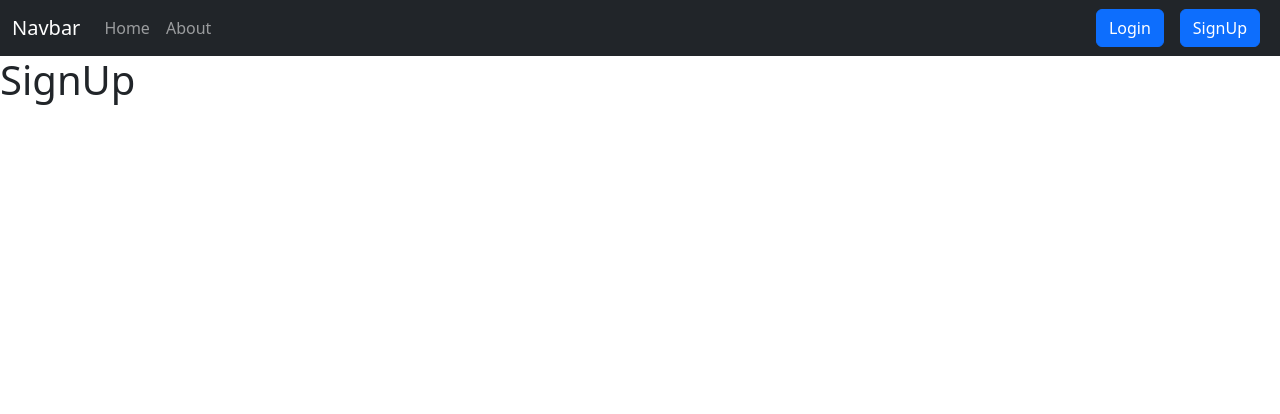
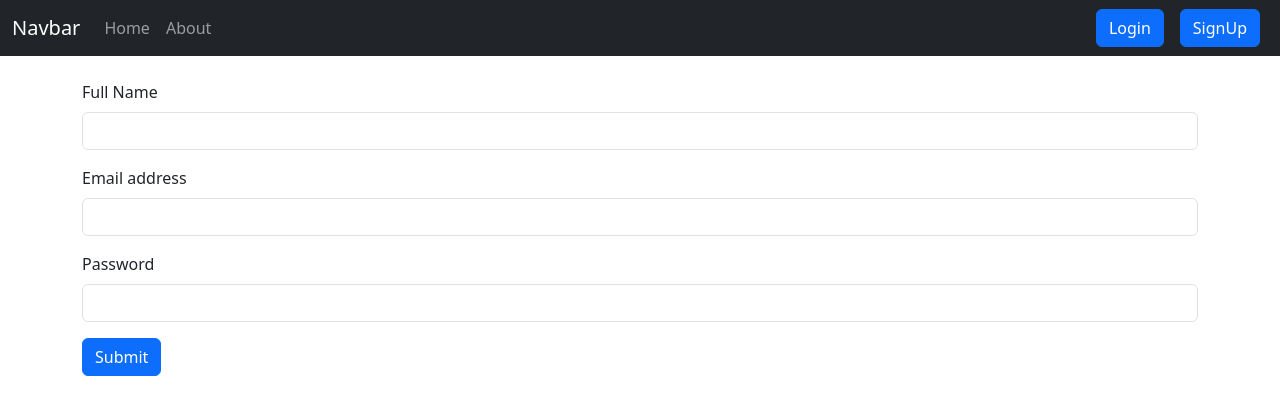
Before and after one commit to HmUmaxKhan/NotesCloud, a React (Create React App) app: page /signup in a window 1280 px wide. Shown: the top 414 px of the page. Built offline with nearby package versions, Linux system fonts and the light colour scheme.

Commit message:
Successfully add the SignUp page

```diff
--- a/src/components/Signup.js
+++ b/src/components/Signup.js
@@ -1,9 +1,89 @@
-import React from 'react'
+import React, { useState } from "react";
+import { useNavigate } from "react-router-dom";
 
 function Signup() {
+  const navigate = useNavigate();
+
+  const handleSubmit = async (e) => {
+    e.preventDefault();
+
+    let res = await fetch("http://localhost:5000/api/auth/createuser", {
+      method: "POST",
+      headers: {
+        "content-type": "application/json",
+      },
+      body: JSON.stringify({
+        name: signUp.name,
+        email: signUp.email,
+        password: signUp.password,
+      }),
+    });
+    let result = await res.json();
+    console.log(result);
+
+    if (result.sucess) {
+      localStorage.setItem("token", result.authtoken);
+      navigate("/Login");
+    } else {
+      alert("Please signUp with correct incredentials");
+    }
+  };
+
+  const [signUp, setsignUp] = useState({ name: "", email: "", password: "" });
+
+  const handleChange = (event) => {
+    setsignUp({ ...signUp, [event.target.name]: event.target.value });
+  };
+
   return (
-    <div><h1>SignUp</h1></div>
-  )
+    <div className="container my-4">
+      <form onSubmit={handleSubmit}>
+        <div className="mb-3">
+          <label htmlFor="exampleInputEmail1" className="form-label">
+            Full Name
+          </label>
+          <input
+            type="text"
+            className="form-control"
+            id="name"
+            name="name"
+            onChange={handleChange}
+            aria-describedby="emailHelp"
+          />
+        </div>
+        <div className="mb-3">
+          <label htmlFor="exampleInputEmail1" className="form-label">
+            Email address
+          </label>
+          <input
+            type="email"
+            className="form-control"
+            id="email"
+            name="email"
+            onChange={handleChange}
+            aria-describedby="emailHelp"
+          />
+        </div>
+        <div className="mb-3">
+          <label htmlFor="exampleInputPassword1" className="form-label">
+            Password
+          </label>
+          <input
+            type="password"
+            className="form-control"
+            id="password"
+            name="password"
+            onChange={handleChange}
+            minLength={5}
+            required={true}
+          />
+        </div>
+        <button type="submit" className="btn btn-primary">
+          Submit
+        </button>
+      </form>
+    </div>
+  );
 }
 
-export default Signup
+export default Signup;
```
Also changed, not shown: 1 other file (tests, documents, lock files or other folders).
